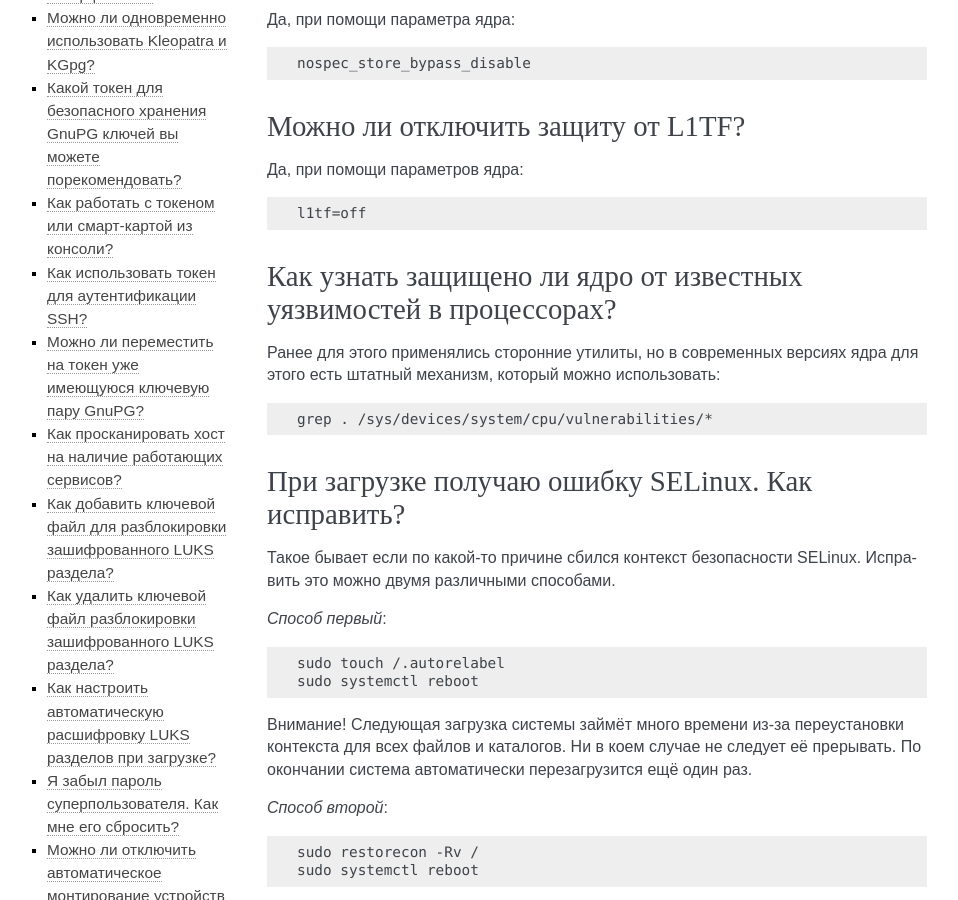
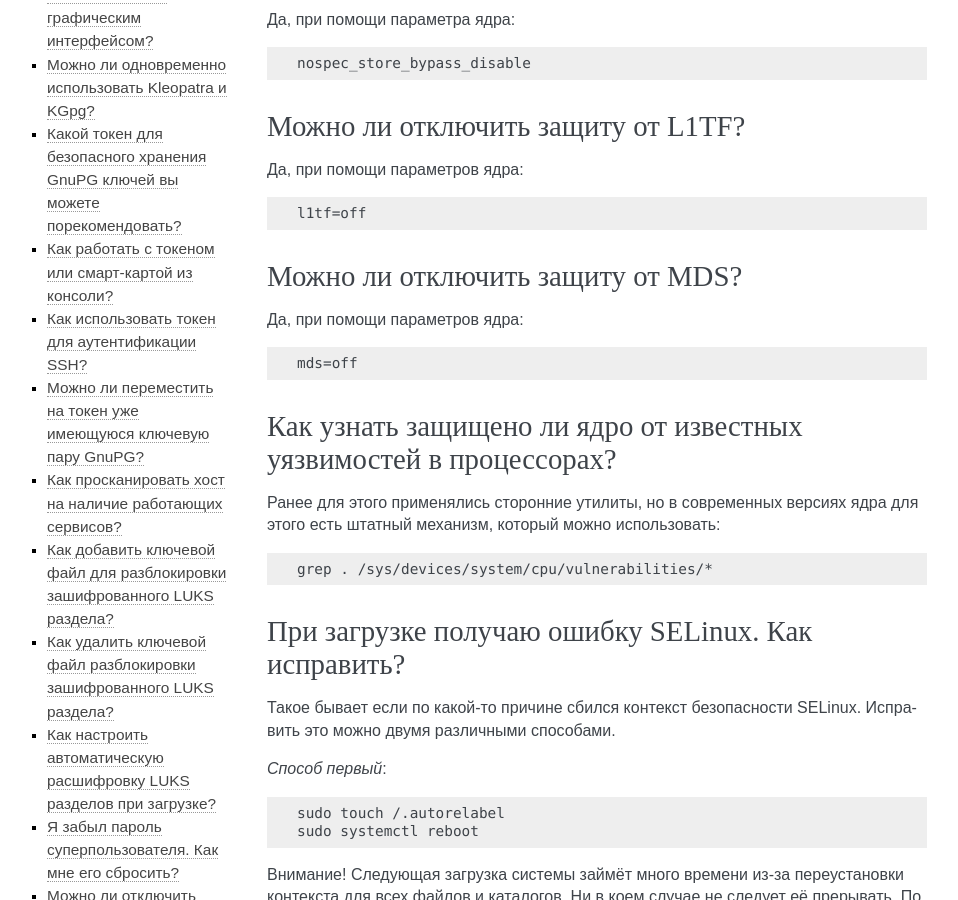
Before and after one commit to RussianFedora/FAQ, a Sphinx documentation site: the page built from source/security.rst, in a window 1280 px wide and 900 px high, scrolled down 5148 px. Shown: the whole window, without its empty margins (153-1111 px from the left). Built offline with Sphinx 7.4.7, drawn with Linux system fonts in a browser that asks for light colours; some of the changed text lies outside the part shown.

Commit message:
Added question about disabling MDS CPU vulnerability mitigation.

```diff
--- a/source/security.rst
+++ b/source/security.rst
@@ -265,7 +265,7 @@ OpenVPN не может получить доступ к сертификата
 .. _kpti:
 
 Можно ли отключить KPTI?
-=======================================
+===========================
 
 KPTI - это новый механизм ядра, направленный на защиту системы от уязвимости `Meltdown <https://ru.wikipedia.org/wiki/Meltdown_(%D1%83%D1%8F%D0%B7%D0%B2%D0%B8%D0%BC%D0%BE%D1%81%D1%82%D1%8C)>`__ в процессорах Intel. Настоятельно не рекомендуется его отключать, хотя это и возможно. Для этого необходимо и достаточно передать ядру Linux:
 
@@ -303,7 +303,7 @@ KPTI - это новый механизм ядра, направленный н
 .. _spectrev4:
 
 Можно ли отключить защиту от Spectre v4?
-========================================================================
+===========================================
 
 Да, при помощи параметра ядра:
 
@@ -315,13 +315,25 @@ KPTI - это новый механизм ядра, направленный н
 .. _l1tf:
 
 Можно ли отключить защиту от L1TF?
-========================================================================
+======================================
 
 Да, при помощи параметров ядра:
 
 .. code-block:: text
 
     l1tf=off
+
+.. index:: mds, hardware, vulnerability, disable, mitigation
+.. _mds:
+
+Можно ли отключить защиту от MDS?
+=====================================
+
+Да, при помощи параметров ядра:
+
+.. code-block:: text
+
+    mds=off
 
 .. index:: hardware, vulnerability, disable, mitigation, cpu
 .. _hardware-vuln:
```
